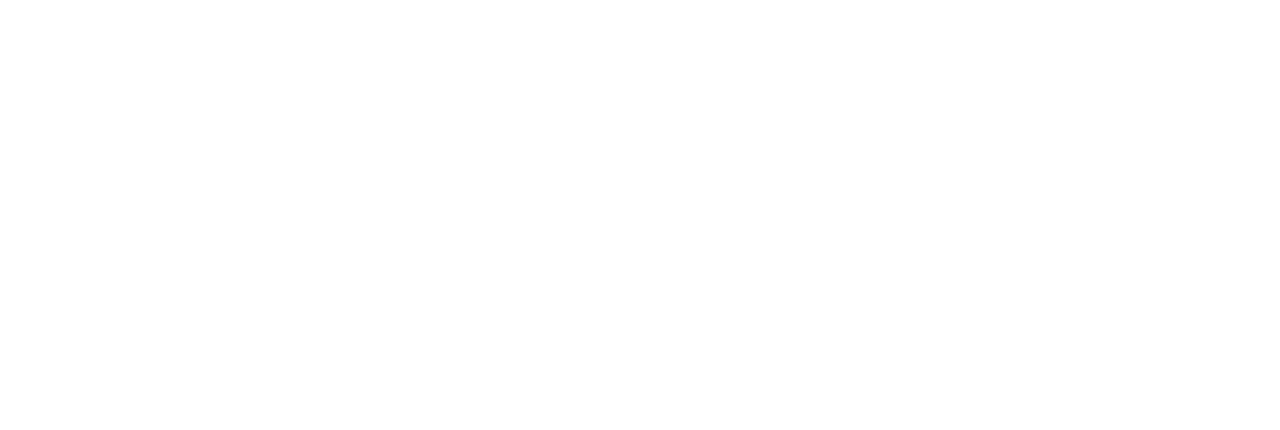
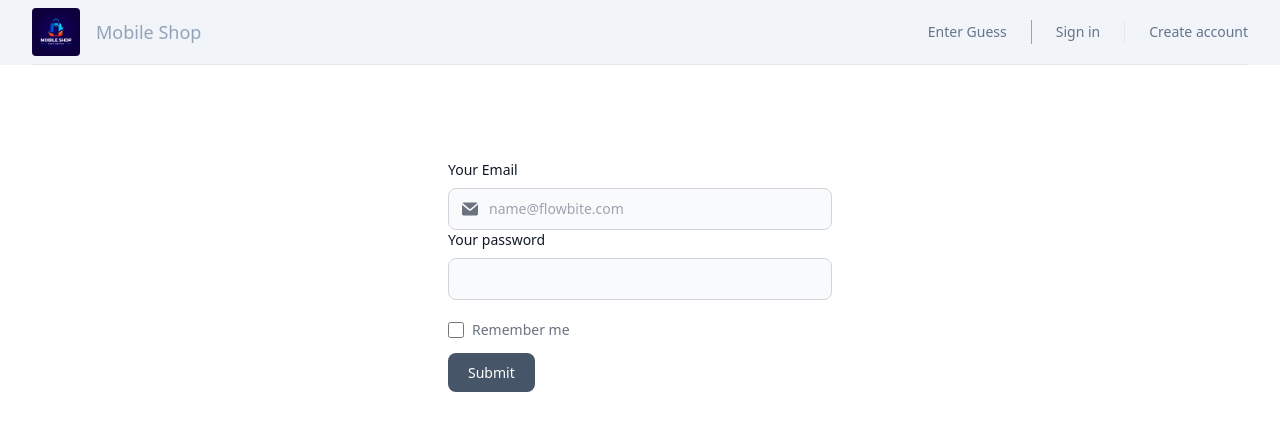
Before and after one commit to RaiderAlf/e-commerceFakeApi, a React (Vite) app: page /signin in a window 1280 px wide. Before the commit this address had no page. Shown: the top 430 px of the page. Built offline with nearby package versions, Linux system fonts and the light colour scheme.

Commit message:
add login form

```diff
--- a/index.html
+++ b/index.html
@@ -3,9 +3,9 @@
 
 <head>
   <meta charset="UTF-8" />
-  <link rel="icon" type="image/svg+xml" href="/vite.svg" />
+  <link rel="icon" type="image/svg+xml" href="/Logo.jpg" />
   <meta name="viewport" content="width=device-width, initial-scale=1.0" />
-  <title>eCommerce</title>
+  <title>Mobile Shop</title>
 </head>
 
 <body>
--- a/src/App.jsx
+++ b/src/App.jsx
@@ -4,6 +4,7 @@
 import Home from './components/home'
 //STYLES
 import './App.css'
+import Signin from './components/signin'
 
 
 function App() {
@@ -11,6 +12,7 @@
   return (
     <Routes>
       <Route path='/' element={<Home />} />
+      <Route path='/signin' element={<Signin />} />
     </Routes>
   )
 }
--- a/src/components/card.jsx
+++ b/src/components/card.jsx
@@ -1,6 +1,5 @@
 //DEPENDENCIES
 import { Dialog, Transition } from '@headlessui/react'
-import { XMarkIcon } from '@heroicons/react/24/outline'
 //HOOKS
 import { useSelector } from 'react-redux'
 import { Fragment, useState } from "react"
@@ -62,7 +61,7 @@
                                 leaveFrom="opacity-100 scale-100"
                                 leaveTo="opacity-0 scale-95"
                             >
-                                <Dialog.Panel className="w-fit flex flex-col items-center justify-center max-w-md text-blue-900 transform overflow-hidden rounded-2xl bg-slate-100 p-6 text-left align-middle shadow-xl transition-all" role="alert">
+                                <Dialog.Panel onClick={closeAlert} className="w-fit flex flex-col items-center justify-center max-w-md text-blue-900 transform overflow-hidden rounded-2xl bg-slate-100 p-6 text-left align-middle shadow-xl transition-all" role="alert">
                                     <button
                                         type="button"
                                         className="relative flex flex-col items-center justify-center gap-1 -m-2 p-2 text-blue-800 hover:text-black-500"
--- /dev/null
+++ b/src/components/navbarLogin.jsx
@@ -0,0 +1,136 @@
+//DEPENDENCIES
+import { Fragment, useState } from 'react'
+import { Dialog, Transition } from '@headlessui/react'
+import { Bars3Icon, XMarkIcon } from '@heroicons/react/24/outline'
+import { Link } from 'react-router-dom'
+//ASSETS
+import LOGO from '../assets/LOGO.jpg'
+
+
+const NavBarLogin = () => {
+
+    const [open, setOpen] = useState(false)
+
+
+    return (
+        <div className="bg-slate-100">
+            {/* Mobile menu */}
+            <Transition.Root show={open} as={Fragment}>
+                <Dialog as="div" className="relative z-40 lg:hidden" onClose={setOpen}>
+                    <Transition.Child
+                        as={Fragment}
+                        enter="transition-opacity ease-linear duration-300"
+                        enterFrom="opacity-0"
+                        enterTo="opacity-100"
+                        leave="transition-opacity ease-linear duration-300"
+                        leaveFrom="opacity-100"
+                        leaveTo="opacity-0"
+                    >
+                        <div className="fixed inset-0 bg-black bg-opacity-25" />
+                    </Transition.Child>
+
+                    <div className="fixed inset-0 z-40 flex">
+                        <Transition.Child
+                            as={Fragment}
+                            enter="transition ease-in-out duration-300 transform"
+                            enterFrom="-translate-x-full"
+                            enterTo="translate-x-0"
+                            leave="transition ease-in-out duration-300 transform"
+                            leaveFrom="translate-x-0"
+                            leaveTo="-translate-x-full"
+                        >
+                            <Dialog.Panel className="relative flex w-full max-w-xs flex-col overflow-y-auto bg-white pb-12 shadow-xl">
+                                <div className="flex px-4 pb-2 pt-5">
+                                    <button
+                                        type="button"
+                                        className="relative -m-2 inline-flex items-center justify-center rounded-md p-2 text-gray-400"
+                                        onClick={() => setOpen(false)}
+                                    >
+                                        <span className="absolute -inset-0.5" />
+                                        <span className="sr-only">Close menu</span>
+                                        <XMarkIcon className="h-6 w-6" aria-hidden="true" />
+                                    </button>
+                                </div>
+
+                                {/* Links */}
+
+
+                                <div className="space-y-6 border-t border-gray-200 px-4 py-6">
+                                    <div className="flow-root">
+                                        <Link to='/signin' href="#" className="-m-2 block p-2 font-medium text-gray-900">
+                                            Enter Guess
+                                        </Link>
+                                    </div>
+                                    < hr />
+                                    <div className="flow-root">
+                                        <Link to='/signin' href="#" className="-m-2 block p-2 font-medium text-gray-900">
+                                            Sign in
+                                        </Link>
+                                    </div>
+                                    <div className="flow-root">
+                                        <a href="#" className="-m-2 block p-2 font-medium text-gray-900">
+                                            Create account
+                                        </a>
+                                    </div>
+                                    < hr />
+                                </div>
+                            </Dialog.Panel>
+                        </Transition.Child>
+                    </div>
+                </Dialog>
+            </Transition.Root>
+
+            <header className="fixed top-0 w-full bg-slate-100">
+
+                <nav aria-label="Top" className="mx-auto max-w-7xl px-4 sm:px-6 lg:px-8">
+                    <div className="border-b border-gray-200">
+                        <div className="flex h-16 items-center">
+                            <button
+                                type="button"
+                                className="relative rounded-md bg-white p-2 text-gray-400 lg:hidden"
+                                onClick={() => setOpen(true)}
+                            >
+                                <span className="absolute -inset-0.5" />
+                                <span className="sr-only">Open menu</span>
+                                <Bars3Icon className="h-6 w-6" aria-hidden="true" />
+                            </button>
+
+                            {/* Logo */}
+                            <div className="ml-4 flex lg:ml-0">
+                                <div className='flex items-center justify-center gap-4' >
+                                    <span className="sr-only">Your Company</span>
+                                    <img
+                                        className="h-12 rounded w-auto"
+                                        src={LOGO}
+                                        alt="YOUR"
+                                    />
+                                    <span className='text-slate-400 text-lg font-medium'>Mobile Shop</span>
+                                </div>
+                            </div>
+
+                            {/* Flyout menus */}
+
+                            <div className="ml-auto flex items-center">
+                                <div className="hidden lg:flex lg:flex-1 lg:items-center lg:justify-end lg:space-x-6">
+                                    <Link to='/' href="#" className="text-sm font-medium text-slate-500 hover:text-slate-900">
+                                        Enter Guess
+                                    </Link>
+                                    <span className="h-6 w-px bg-gray-400" aria-hidden="true" />
+                                    <Link to='/signin' href="#" className="text-sm font-medium text-slate-500 hover:text-slate-900">
+                                        Sign in
+                                    </Link>
+                                    <span className="h-6 w-px bg-gray-200" aria-hidden="true" />
+                                    <a href="#" className="text-sm font-medium text-slate-500 hover:text-slate-900">
+                                        Create account
+                                    </a>
+                                </div>
+                            </div>
+                        </div>
+                    </div>
+                </nav>
+            </header>
+        </div >
+    )
+}
+
+export default NavBarLogin
--- /dev/null
+++ b/src/components/signin.jsx
@@ -0,0 +1,37 @@
+//DEPENDENCIES
+import { Link } from 'react-router-dom'
+//COMPONENTS
+import NavBarLogin from "./navbarLogin"
+
+const Signin = () => {
+    return (
+        <>
+            <NavBarLogin />
+            <form className="max-w-sm mx-auto my-40">
+                <label htmlFor="email-address-icon" className="block mb-2 text-sm font-medium text-gray-900">Your Email</label>
+                <div className="relative">
+                    <div className="absolute inset-y-0 start-0 flex items-center ps-3.5 pointer-events-none">
+                        <svg className="w-4 h-4 text-gray-500" aria-hidden="true" xmlns="http://www.w3.org/2000/svg" fill="currentColor" viewBox="0 0 20 16">
+                            <path d="m10.036 8.278 9.258-7.79A1.979 1.979 0 0 0 18 0H2A1.987 1.987 0 0 0 .641.541l9.395 7.737Z" />
+                            <path d="M11.241 9.817c-.36.275-.801.425-1.255.427-.428 0-.845-.138-1.187-.395L0 2.6V14a2 2 0 0 0 2 2h16a2 2 0 0 0 2-2V2.5l-8.759 7.317Z" />
+                        </svg>
+                    </div>
+                    <input type="text" id="email-address-icon" className="bg-gray-50 border border-gray-300 text-gray-900 text-sm rounded-lg focus:ring-blue-500 focus:border-blue-500 block w-full ps-10 p-2.5 " placeholder="name@flowbite.com" />
+                </div>
+                <div className="mb-5">
+                    <label htmlFor="password" className="block mb-2 text-sm font-medium text-gray-900 dark:text-white">Your password</label>
+                    <input type="password" id="password" className="bg-gray-50 border border-gray-300 text-gray-900 text-sm rounded-lg focus:ring-blue-500 focus:border-blue-500 block w-full p-2.5" required />
+                </div>
+                <div className="flex items-start mb-5">
+                    <div className="flex items-center h-5">
+                        <input id="remember" type="checkbox" value="" className="w-4 h-4 border border-gray-300 rounded bg-gray-50 focus:ring-3 focus:ring-blue-300" required />
+                    </div>
+                    <label htmlFor="remember" className="ms-2 text-sm font-medium text-gray-500">Remember me</label>
+                </div>
+                <Link to='/' type="submit" className="text-white bg-slate-600 hover:bg-blue-800 focus:ring-4 focus:outline-none focus:ring-blue-300 font-medium rounded-lg text-sm w-full sm:w-auto px-5 py-2.5 text-center">Submit</Link>
+            </form>
+        </>
+    )
+}
+
+export default Signin
```
Also changed, not shown: src/components/navbar.jsx (+6 -4 lines), public/Logo.jpg (added).
